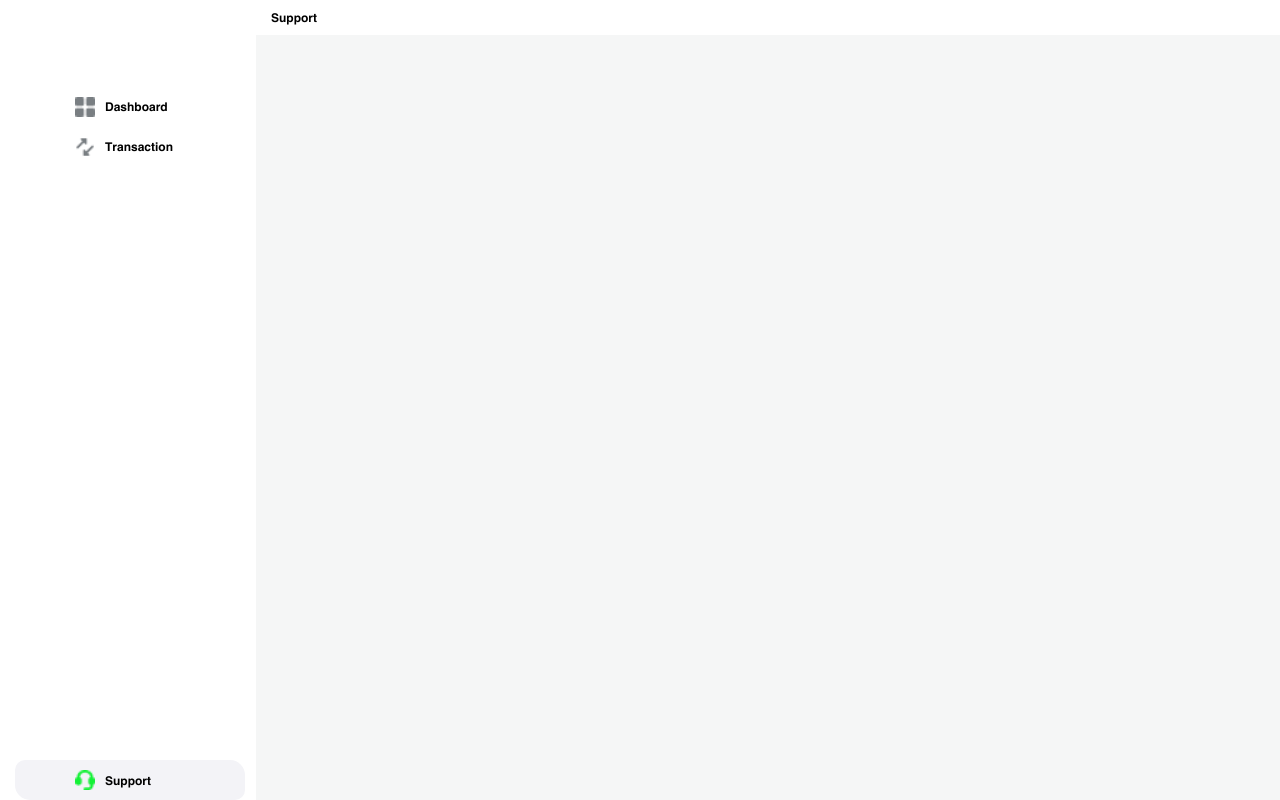
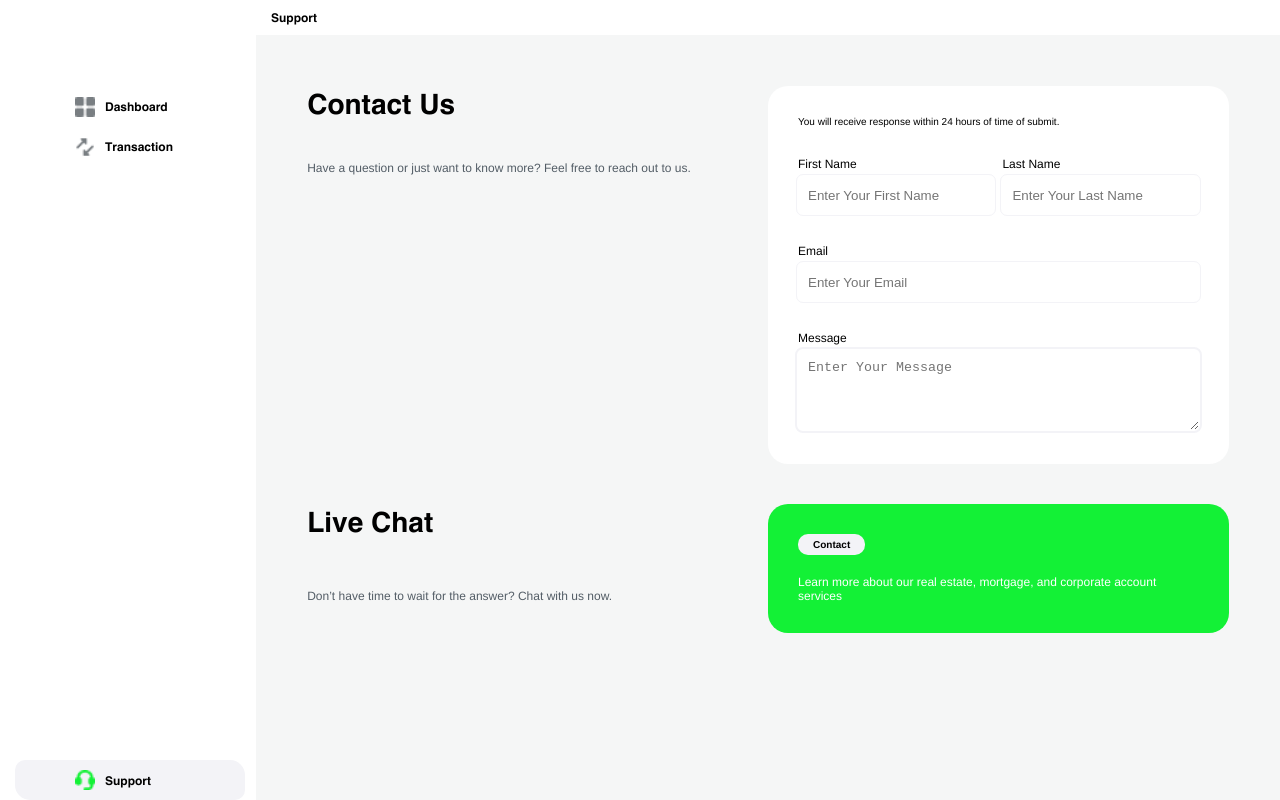
Before and after one commit to abhay112/Dashboard-assignment, a React (Create React App) app: page /contact in a window 1280 px wide. Built offline with nearby package versions, Linux system fonts and the light colour scheme.

Commit message:
contact-page completed

```diff
--- a/src/assets/styles/App.scss
+++ b/src/assets/styles/App.scss
@@ -438,6 +438,156 @@
           height: 100vh;
           display: flex;
           flex-direction: column;
+          .top-section{
+            display: flex;
+            .left-section{
+              width: 50%;
+              h2{
+                font-size: var(--text-lg);
+                font-family: var(--font-helvicta-bold);
+                color: black;
+              }
+              p{
+                padding-top: 40px;
+                font-size: var(--text-mini);
+                color: var(--color-grey);
+
+              }
+
+            }
+            .right-section{
+              width: 50%;
+              background-color: white;
+              padding: 30px;
+              border-radius: 20px;
+              p{
+                font-family: var(--font-helvicta);
+                font-size: var(--text-sx);
+                color: var(--color-black);
+              }
+              .two-input-box{
+                display: flex;
+                  align-items: center;
+                  flex-direction: row;
+                  gap: 0.5rem;
+                .input-boxes{
+                  width: 100%;
+                   position: relative;
+                   label{
+                    display: block;
+                    text-align: start;
+                    font-size: var(--text-mini);
+                    margin-inline-end: 10px;
+                    margin-bottom:  5px;
+                    font-weight:300;
+                    transition-property: background-color,border-color,color,fill,stroke,opacity,box-shadow,transform;;
+                    transition-duration: background-color,border-color,color,fill,stroke,opacity,box-shadow,transform;
+                    opacity: 1;
+                    color: var(--color-black);
+                    font-family: var(--font-helvicta);
+                   }
+                   input{
+                    height: 38px;
+                    border-radius: 5px;
+                    border: -1px solid var(--color-grey-1);
+                    border-color: inherit;
+                    background: inherit;
+                    padding-bottom: 0px;
+                    padding-left: 10px;
+                    width: 100%;
+                    min-width: 0px;
+                    outline: 1px solid var(--color-grey-1);
+                    outline-offset: 1px;
+                    position: relative;
+                    appearance: none;
+
+                   }
+                }
+              }
+              .input-boxes{
+                width: 100%;
+                 position: relative;
+                 margin-top: 30px;
+                 label{
+                  display: block;
+                  text-align: start;
+                  font-size: var(--text-mini);
+                  margin-inline-end: 10px;
+                  margin-bottom:  5px;
+                  font-weight:300;
+
+                  opacity: 1;
+                  color: var(--color-black);
+                  font-family: var(--font-helvicta);
+                 }
+                 input{
+                  height: 38px;
+                  border-radius: 5px;
+                  border: -1px solid var(--color-grey-1);
+                  border-color: inherit;
+                  background: inherit;
+                  padding-bottom: 0px;
+                  padding-left: 10px;
+                  width: 100%;
+                  min-width: 0px;
+                  outline: 1px solid var(--color-grey-1);
+                  outline-offset: 1px;
+                  position: relative;
+                  appearance: none;
+
+                 }
+                 textarea{
+                  height: 80px;
+                  border-radius: 5px;
+                  border: -1px solid var(--color-grey-1);
+                  border-color: inherit;
+                  background: inherit;
+                  padding: 10px;
+                  width: 100%;
+                  min-width: 0px;
+                  outline: 2px solid var(--color-grey-1);
+                  outline-offset: 1px;
+                  position: relative;
+                  appearance: none;
+                  transition-property: background-color,border-color,color,fill,stroke,opacity,box-shadow,transform;
+                  transition-duration: background-color,border-color,color,fill,stroke,opacity,box-shadow,transform;
+                 }
+              }
+            }
+          }
+          .bottom-section{
+            display: flex;
+            margin-top: 40px;
+            .bs-left-section{
+              width: 50%;
+              h2{
+                font-size: var(--text-lg);
+                font-family: var(--font-helvicta-bold);
+                color: black;
+              }
+              p{
+                padding-top: 50px;
+                font-size: var(--text-mini);
+                color: var(--color-grey);
+
+              }
+            }
+            .bs-right-section{
+              width: 50%;
+              background-color: var(--color-green);
+              padding: 30px;
+              border-radius: 20px;
+              h2{
+                width: fit-content;
+              }
+              p{
+                padding-top: 20px;
+                font-size: var(--text-sm);
+                color: var(--color-white);
+
+              }
+            }
+          }
         }
       }
     }
--- a/src/assets/styles/common.scss
+++ b/src/assets/styles/common.scss
@@ -133,6 +133,7 @@ body {
 
 @media screen and (max-width: 1800px) {
   :root {
+    --text-lg: 34px;
     --text-sm: 20px;
     --text-sx: 16px;
     --text-mini: 15px;
@@ -142,6 +143,7 @@ body {
 
 @media screen and (max-width: 1600px) {
   :root {
+    --text-lg: 30px;
     --text-sm: 16px;
     --text-sx: 14px;
     --text-mini: 14px;
@@ -155,6 +157,7 @@ body {
 
 @media screen and (max-width: 1440px) {
   :root {
+    --text-lg: 28px;
     --text-sm: 12px;
     --text-sx: 10px;
     --text-mini: 12px;
@@ -163,6 +166,7 @@ body {
 }
 @media screen and (max-width: 1200px) {
   :root {
+    --text-lg: 20px;
     --text-sm: 12px;
     --text-sx: 10px;
     --text-mini: 10px;
--- a/src/pages/Contact.js
+++ b/src/pages/Contact.js
@@ -7,6 +7,60 @@ const Contact = () => {
         <h1>Support</h1>
       </header>
       <main>
+        <div className='top-section'>
+          <section className='left-section'>
+            <h2>
+              Contact Us
+            </h2>
+            <p className=''>
+              Have a question or just want to know more? Feel free to reach out to us.
+            </p>
+          </section>
+          <section className='right-section'>
+            <p>
+            You will receive response within 24 hours of time of submit.
+            </p>
+            <div className='two-input-box'>
+              <div className='input-boxes'>
+                <label className='grey-text'>First Name</label>
+                <input type="text" placeholder='Enter Your First Name'/>
+              </div>
+              <div  className='input-boxes'>
+                <label className='grey-text'>Last Name</label>
+                <input type="text" placeholder='Enter Your Last Name'/>
+              </div>
+
+            </div>
+            <div className='input-boxes'>
+                <label className='grey-text'>Email</label>
+                <input type="email" placeholder='Enter Your Email'/>
+              </div>
+              <div className='input-boxes'>
+                <label className='grey-text'>Message</label>
+                <textarea type="text" placeholder='Enter Your Message'/>
+              </div>
+          </section>
+        </div>
+
+        <div className='bottom-section'>
+          <section className='bs-left-section'>
+            <h2>
+            Live Chat
+            </h2>
+            <p>
+            Don’t have time to wait for the answer? Chat with us now.
+            </p>
+          </section>
+          <section  className='bs-right-section'>
+            <h2 className='grey-btn'>
+              Contact
+            </h2>
+            <p >
+            Learn more about our real estate, mortgage, and corporate account services
+            </p>
+          </section>
+        </div>
+
       </main>
     </div >
   )
```
Lines whose indentation alone changed are shown as unchanged.
